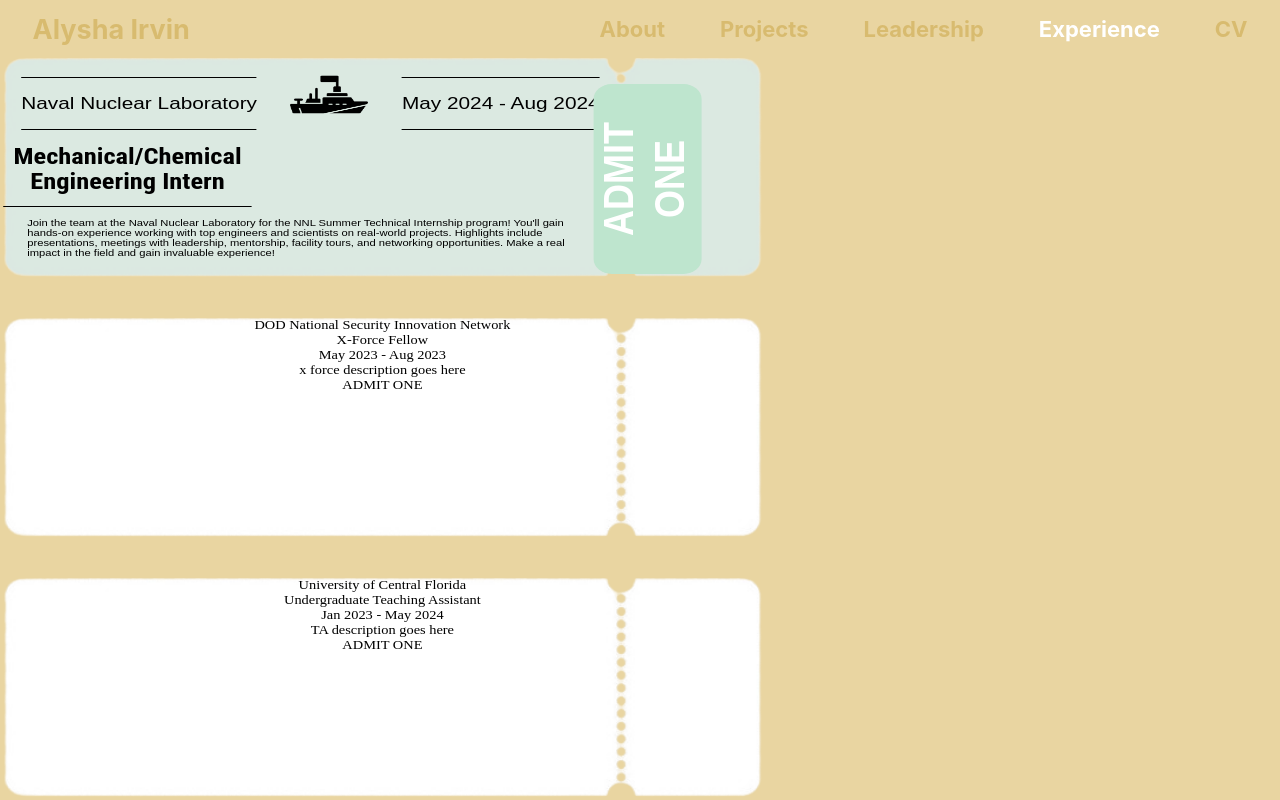
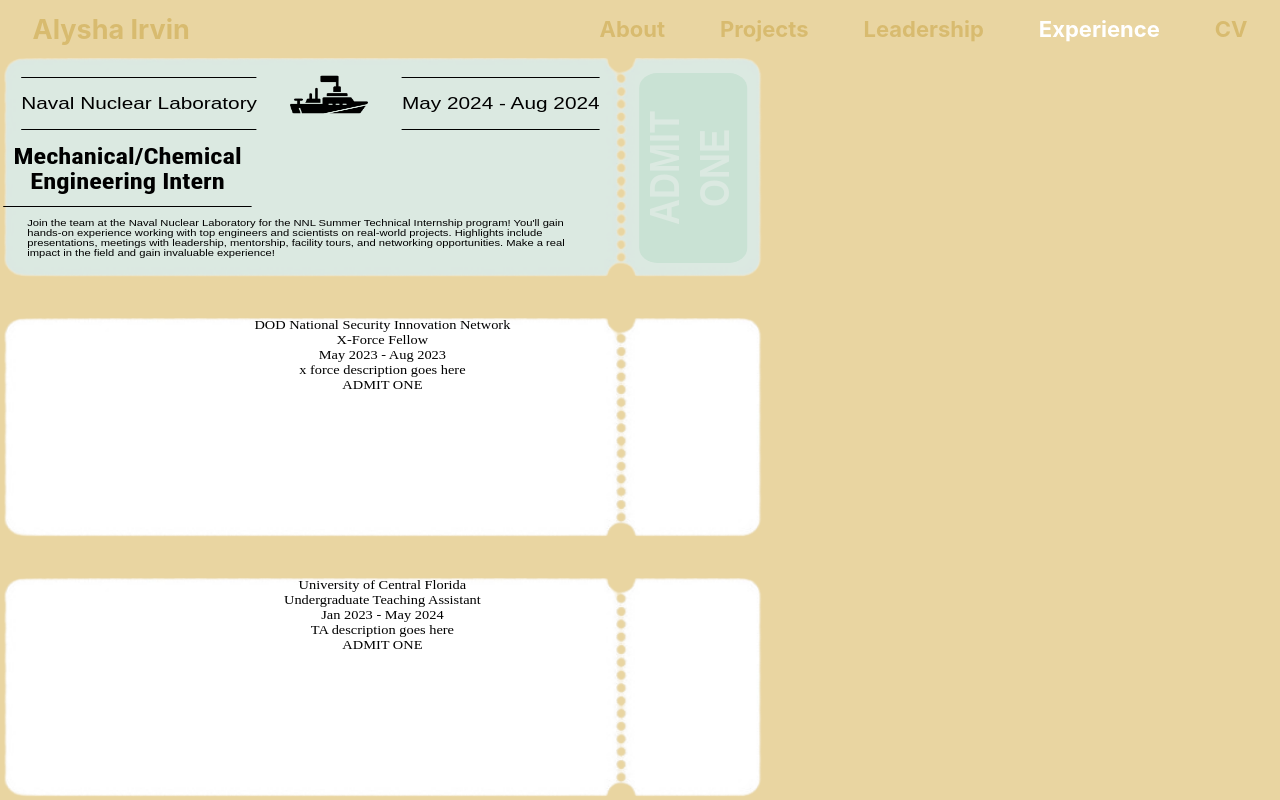
Before and after one commit to alyirvin/alyirvin.github.io, a React (Create React App) app: page /experience in a window 1280 px wide. Shown: the top 800 px of the page. Built offline with nearby package versions, Linux system fonts and the light colour scheme.

Commit message:
fixed admit styling

```diff
--- a/src/styles.css
+++ b/src/styles.css
@@ -1375,13 +1375,14 @@
 
 #navy .admit {
   grid-area: admit;
+  background-color: #c9e2d4;
+  border-radius: 15px;
+  color: #DBE9E1;
+  font-size: 27pt;
+  font-weight: 700;
+  height: 90px;
+  justify-self: end;
   transform: rotate(-90deg);
-  height: 90px;
   width: 190px;
-  background-color: #bee5ce;
-  border-radius: 15px;
-  color: white;
-  justify-self: end;
-  font-weight: bold;
-  font-size: 27pt;
+  margin: -22px -38px 0 0;
 }
```
